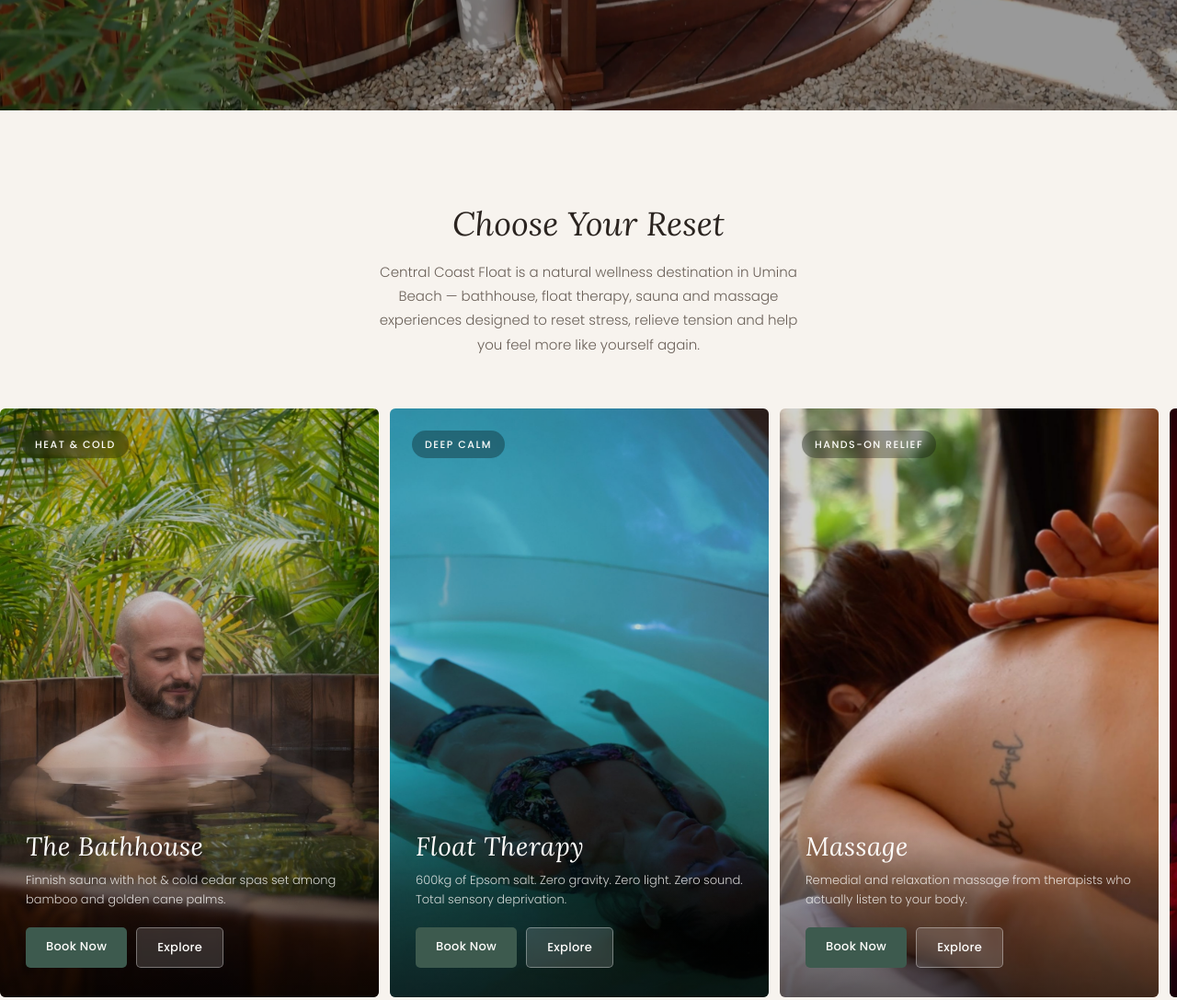
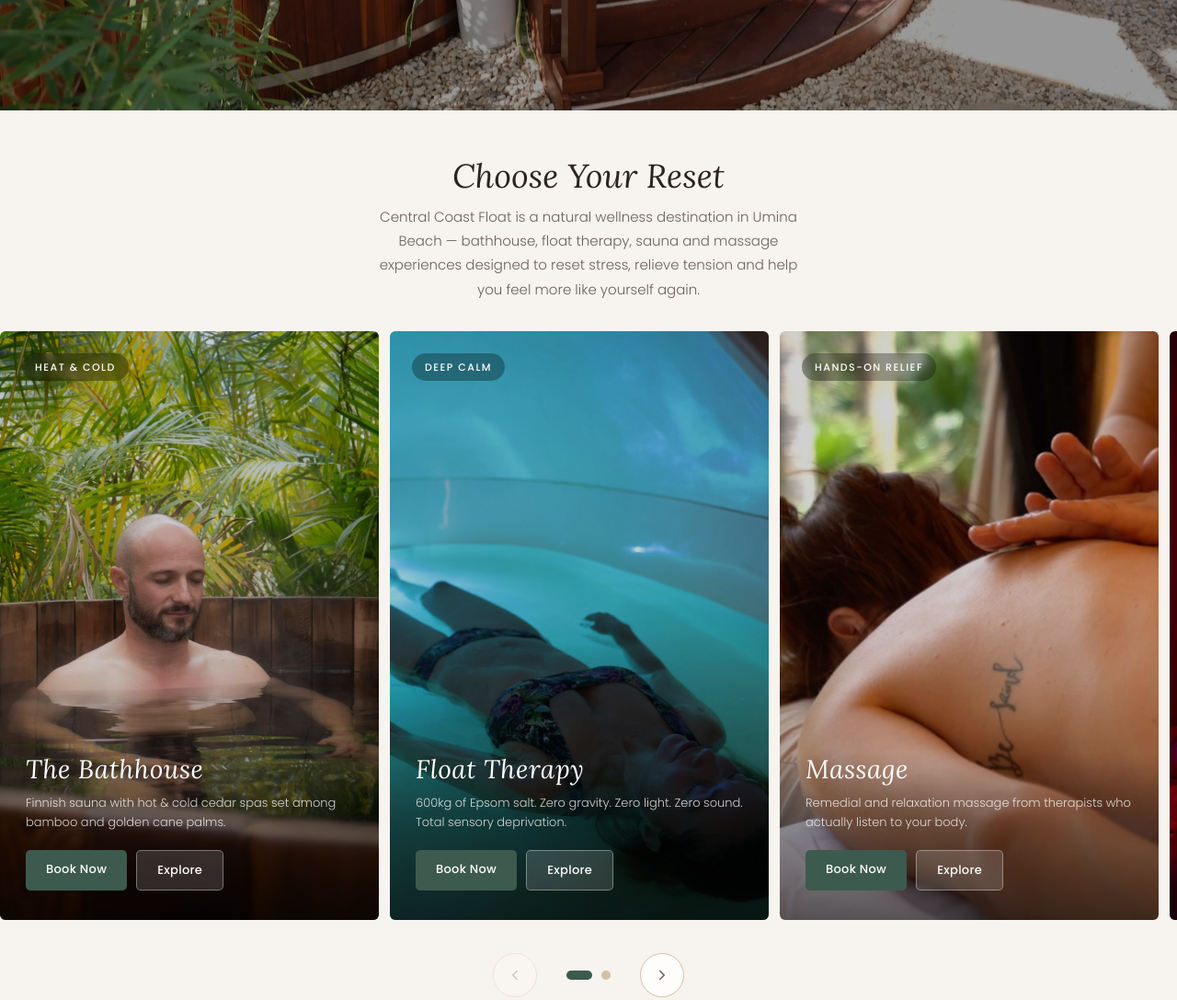
Before and after one commit to Javeris/centralcoastfloat-website, a plain HTML site: page index.html in a window 1280 px wide. Shown: the part 680-1767 px from the top of the page at 92% size. Drawn offline with Linux system fonts and the light colour scheme.

Commit message:
Tighten services section spacing on desktop
- Reduced top padding from 100px to 48px
- Reduced heading-to-cards gap from 56px to 32px
- Text now feels connected to the cards below, not floating

Co-Authored-By: Claude Opus 4.6 <noreply@anthropic.com>

```diff
--- a/index.html
+++ b/index.html
@@ -355,14 +355,15 @@
     .feed-cta a:hover { opacity: 0.7; text-decoration: underline; }
 
     /* ===== SERVICES (Native State style) ===== */
-    .services-section { padding: 100px 0 80px; }
+    .services-section { padding: 48px 0 80px; }
+    .services-section .section-heading { margin-bottom: 8px; }
     .services-section .section-eyebrow,
     .services-section .section-heading,
     .services-section .section-sub { padding: 0 24px; }
 
     .services-grid {
       display: flex; gap: 12px;
-      margin-top: 56px; padding: 0 10px;
+      margin-top: 32px; padding: 0 10px;
       overflow-x: auto; scroll-snap-type: x mandatory;
       scrollbar-width: none; -ms-overflow-style: none;
       scroll-behavior: smooth;
```
